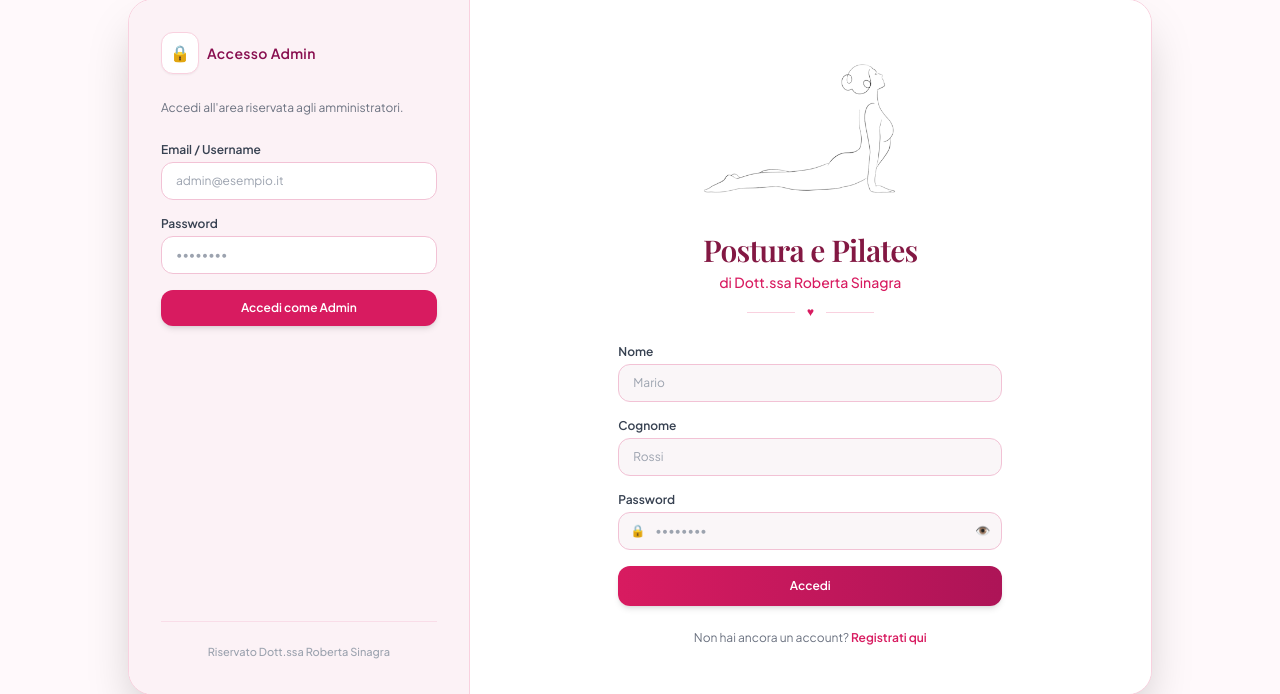
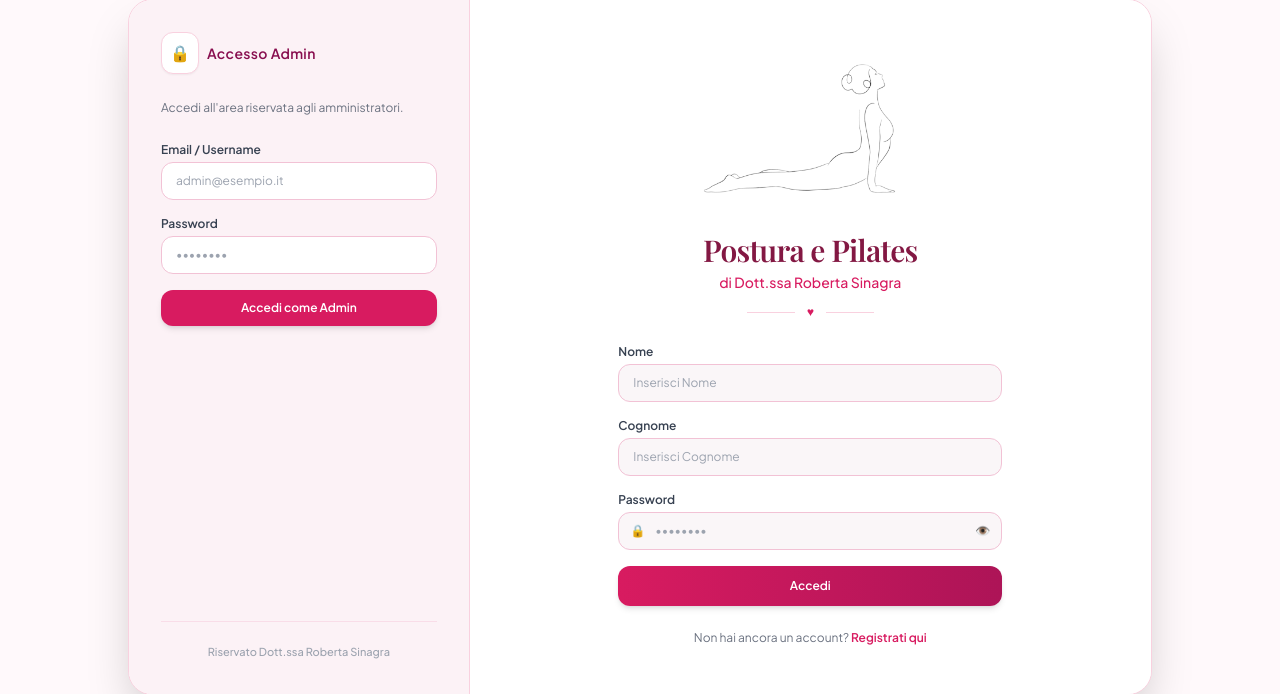
Before and after one commit to TribalTW/posturaepilates, a FastAPI app: page /login in a window 1280 px wide. Shown: the part 53-747 px from the top of the page. Run offline with FastAPI, Linux system fonts and the light colour scheme; parts of the project's set-up code (start-up, migrations or seed data) failed here and were passed over; some libraries are stand-ins or nearby versions; some web fonts are replaced.

Commit message:
Update login.html

```diff
--- a/pilates-webapp/templates/login.html
+++ b/pilates-webapp/templates/login.html
@@ -86,7 +86,7 @@
                     <form action="/admin/login" method="POST" class="space-y-3">
                         <div>
                             <label class="block text-[11px] font-semibold text-gray-700 mb-1">Email / Username</label>
-                            <input type="text" name="username" placeholder="admin@esempio.it"
+                            <input type="text" name="username" placeholder=""
                                    class="w-full px-3 py-2 bg-white border border-[#f2c2d5] rounded-xl text-xs text-gray-800 focus:outline-none focus:border-[#D81B60]">
                         </div>
                         <div>
@@ -132,13 +132,13 @@
 
                 <div>
                     <label class="block text-xs font-semibold text-gray-700 mb-1">Nome</label>
-                    <input type="text" name="nome" required placeholder="Mario"
+                    <input type="text" name="nome" required placeholder="Inserisci Nome"
                            class="w-full px-3.5 py-2.5 border border-[#f2c2d5] rounded-xl text-xs bg-[#faf6f8] text-gray-800 focus:outline-none focus:border-[#D81B60] focus:bg-white transition">
                 </div>
 
                 <div>
                     <label class="block text-xs font-semibold text-gray-700 mb-1">Cognome</label>
-                    <input type="text" name="cognome" required placeholder="Rossi"
+                    <input type="text" name="cognome" required placeholder="Inserisci Cognome"
                            class="w-full px-3.5 py-2.5 border border-[#f2c2d5] rounded-xl text-xs bg-[#faf6f8] text-gray-800 focus:outline-none focus:border-[#D81B60] focus:bg-white transition">
                 </div>
 
```
